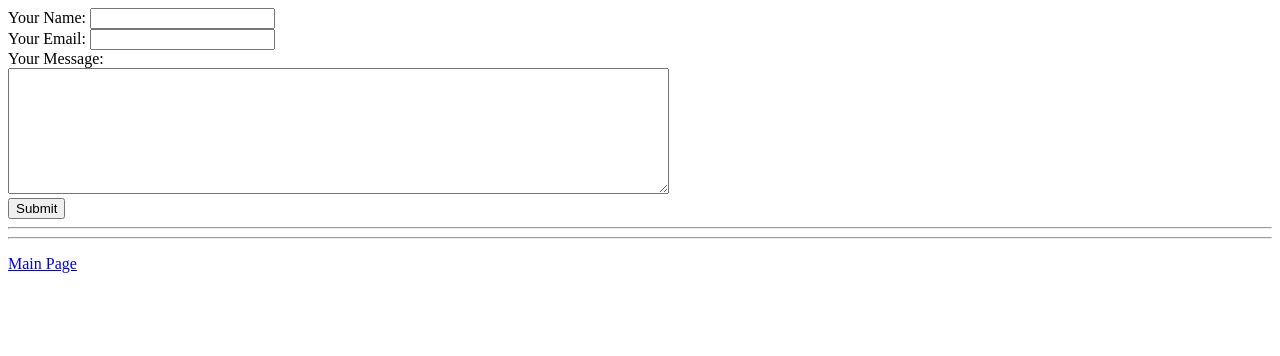
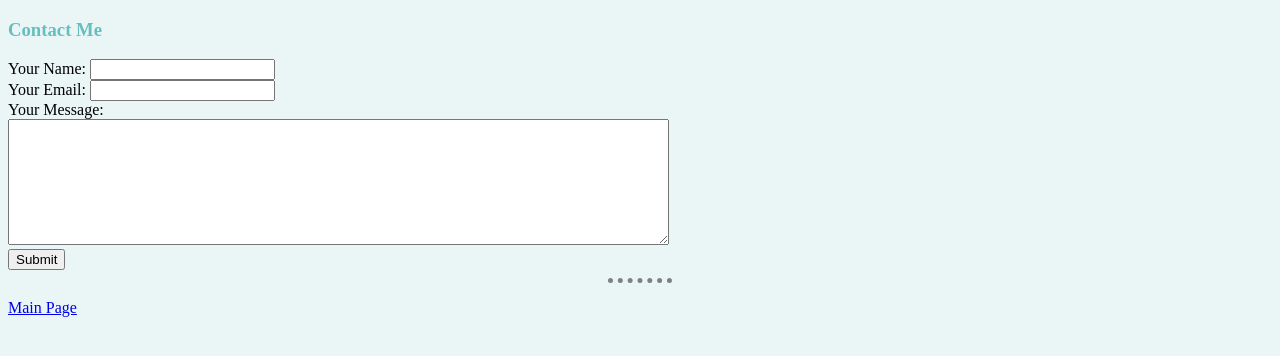
Before and after one commit to dgallo3/cv, a plain HTML site: page Contact.html in a window 1280 px wide. Drawn offline with Linux system fonts and the light colour scheme.

Commit message:
Added external CSS

```diff
--- a/Contact.html
+++ b/Contact.html
@@ -1,10 +1,14 @@
 <!DOCTYPE html>
 <html lang="en" dir="ltr">
+
 <head>
   <meta charset="utf-8">
   <title>Contact Me</title>
+  <link rel="stylesheet" href="css/styles.css">
 </head>
+
 <body>
+  <h3>Contact Me</h3>
   <form action="mailto:dgallo3@hotmail.com" method="post" enctype="text/plain">
 
     <label for="">Your Name: </label>
@@ -18,9 +22,10 @@
     <textarea name="yourMsg" rows="8" cols="80"></textarea>
     <br>
     <input type="submit" name="" value="Submit">
+
+  </form>
   <hr>
-
-</form>    <hr>
   <p><a href="Index.html">Main Page</a></p>
 </body>
+
 </html>
```
Also changed, not shown: Hobbies.html (+6 -0 lines), index.html (+1 -0 lines). Lines whose indentation alone changed are shown as unchanged.
